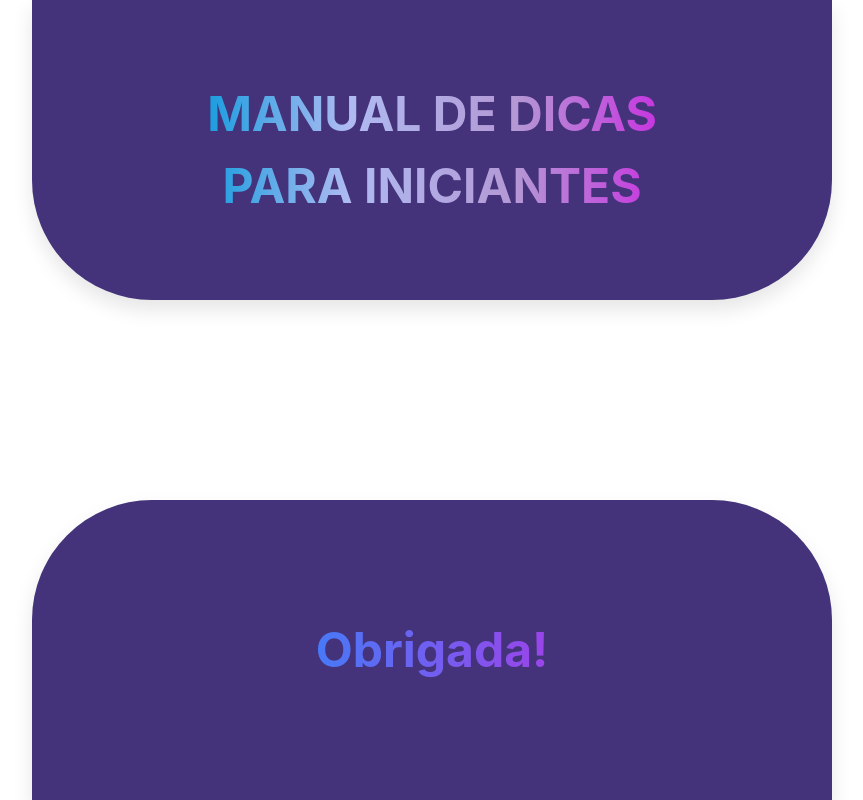
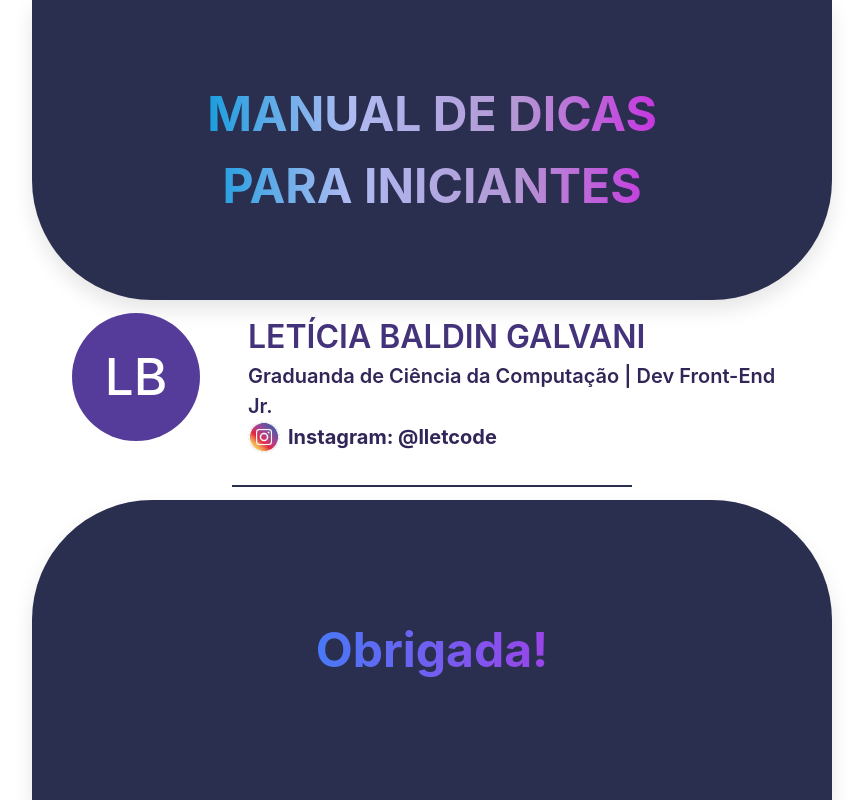
Before and after one commit to SixBruno99/landing-page, a React (Create React App) app: page / in a window 1280 px wide. Shown: the whole page, without its empty margins (208-1071 px from the left). Built offline with nearby package versions, Linux system fonts and the light colour scheme.

Commit message:
Informações do perfil feitos

```diff
--- a/src/components/footer/index.jsx
+++ b/src/components/footer/index.jsx
@@ -4,7 +4,7 @@ export const Footer = () => {
   return (
     <Box
       height="300px"
-      bg="purple.800"
+      bg="#2A2F4F"
       justifyContent="center"
       display="flex"
       alignItems="center"
@@ -12,7 +12,6 @@ export const Footer = () => {
       boxShadow="rgba(0, 0, 0, 0.1) 0px 10px 20px"
     >
       <Text
-        color="white"
         fontSize="48px"
         fontWeight="bold"
         textAlign="center"
--- a/src/components/header/indes.jsx
+++ b/src/components/header/index.jsx
@@ -4,7 +4,7 @@ export const Header = () => {
   return (
     <Box
       height="300px"
-      bg="purple.800"
+      bg="#2A2F4F"
       justifyContent="center"
       display="flex"
       alignItems="center"
@@ -12,7 +12,6 @@ export const Header = () => {
       boxShadow="rgba(0, 0, 0, 0.1) 0px 10px 20px"
     >
       <Text
-        color="white"
         fontSize="48px"
         fontWeight="bold"
         textAlign="center"
--- a/src/components/layout.jsx
+++ b/src/components/layout.jsx
@@ -1,13 +1,18 @@
-import { Flex } from "@chakra-ui/react";
+import { Box, Flex } from "@chakra-ui/react";
 
 // Components
 import { Footer } from "./footer";
-import { Header } from "./header/indes";
+import { Header } from "./header";
+import { Profile } from "./profile";
 
 export const Layout = () => {
   return (
     <Flex flexDir="column" justifyContent="space-between" minH="100vh">
       <Header />
+      <Box>
+        <Profile />
+        <Box margin="auto" h="2px" w="50%" bg="#2A2F4F" marginTop="2rem"></Box>
+      </Box>
       <Footer />
     </Flex>
   );
--- /dev/null
+++ b/src/components/profile/index.jsx
@@ -0,0 +1,39 @@
+import { Avatar, Box, Flex, Image, Text } from "@chakra-ui/react";
+
+// Instagram Logo import
+import Logo from "../../assets/logo-instageam.jpg";
+
+export const Profile = () => {
+  return (
+    <Flex justifyContent="center">
+      <Flex w="90%" justifyContent="center">
+        <Avatar
+          size="2xl"
+          name="Letícia Baldin"
+          bg="purple.700"
+          color="white"
+          src=""
+        />
+        <Box paddingLeft="3rem">
+          <Text fontSize="32px" fontWeight="semibold" color="purple.800">
+            LETÍCIA BALDIN GALVANI
+          </Text>
+          <Text fontSize="20px" fontWeight="semibold" color="purple.900">
+            Graduanda de Ciência da Computação | Dev Front-End Jr.
+          </Text>
+          <Flex alignItems="center">
+            <Image borderRadius="full" boxSize="32px" src={Logo} />
+            <Text
+              fontSize="20px"
+              fontWeight="bold"
+              color="purple.900"
+              paddingLeft="0.5rem"
+            >
+              Instagram: @lletcode
+            </Text>
+          </Flex>
+        </Box>
+      </Flex>
+    </Flex>
+  );
+};
```
Also changed, not shown: src/assets/logo-instageam.jpg (added).
